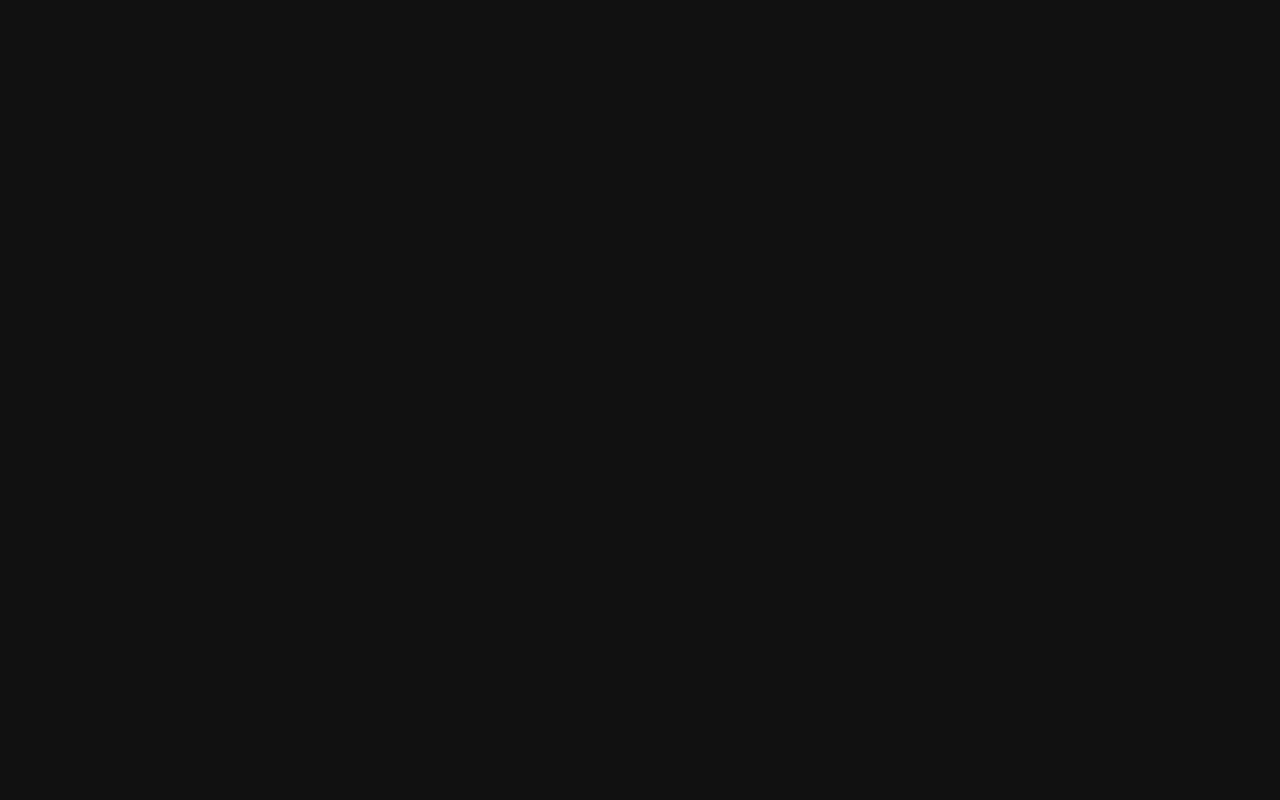
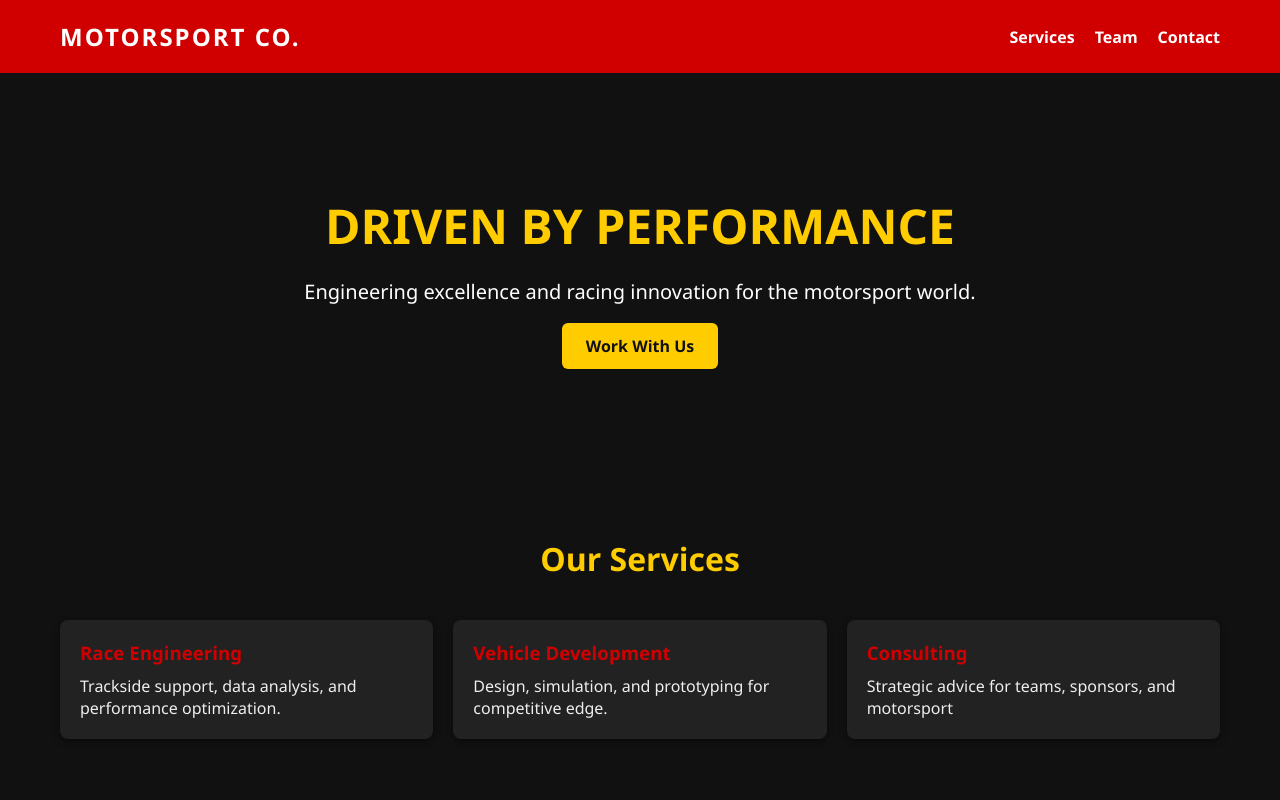
Before and after one commit to Jordy441/jordy441web, a website: page src/index.html in a window 1280 px wide. Drawn offline with Linux system fonts and the light colour scheme.

Commit message:
Change title to 'Motorsport Co.'

```diff
--- a/src/index.html
+++ b/src/index.html
@@ -2,7 +2,7 @@
 <html lang="en">
 <head>
   <meta charset="UTF-8">
-  <title>BUZZIN HORNETS</title>
+  <title>Motorsport Co.</title>
   <meta name="viewport" content="width=device-width, initial-scale=1">
   <style>
     * { box-sizing: border-box; margin: 0; padding: 0; }
@@ -55,4 +55,58 @@
       background: #222; padding: 20px; border-radius: 8px; width: 250px; text-align: center;
     }
     .member img { width: 100%; border-radius: 8px; margin-bottom: 10px; }
-    .member h4 { margin-bottom: 5px; color: #ff
+    .member h4 { margin-bottom: 5px; color: #ffcc00; }
+
+    /* Contact */
+    form { max-width: 600px; margin: 0 auto; display: grid; gap: 15px; }
+    input, textarea {
+      padding: 12px; border: 1px solid #555; border-radius: 6px; background: #111; color: #eee;
+    }
+    button {
+      background: #d00000; color: #fff; padding: 12px;
+      border: none; border-radius: 6px; cursor: pointer;
+    }
+    button:hover { background: #a00000; }
+
+    /* Footer */
+    footer { background: #000; color: #777; text-align: center; padding: 20px; margin-top: 40px; }
+  </style>
+</head>
+<body>
+  <!-- Header -->
+  <header>
+    <div class="container">
+      <h1>Motorsport Co.</h1>
+      <nav>
+        <ul>
+          <li><a href="#services">Services</a></li>
+          <li><a href="#team">Team</a></li>
+          <li><a href="#contact">Contact</a></li>
+        </ul>
+      </nav>
+    </div>
+  </header>
+
+  <!-- Hero -->
+  <section class="hero">
+    <h2>Driven by Performance</h2>
+    <p>Engineering excellence and racing innovation for the motorsport world.</p>
+    <a href="#contact" class="btn">Work With Us</a>
+  </section>
+
+  <!-- Services -->
+  <section id="services">
+    <div class="container">
+      <h2>Our Services</h2>
+      <div class="grid">
+        <div class="card">
+          <h3>Race Engineering</h3>
+          <p>Trackside support, data analysis, and performance optimization.</p>
+        </div>
+        <div class="card">
+          <h3>Vehicle Development</h3>
+          <p>Design, simulation, and prototyping for competitive edge.</p>
+        </div>
+        <div class="card">
+          <h3>Consulting</h3>
+          <p>Strategic advice for teams, sponsors, and motorsport
```
